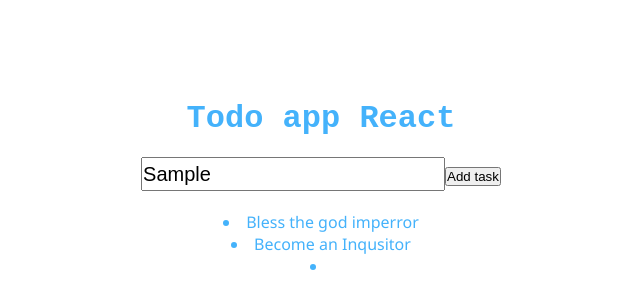
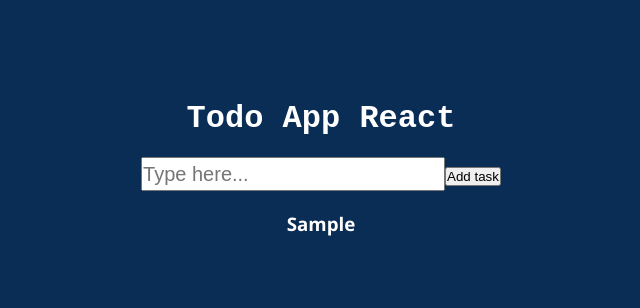
Before and after one commit to markoff96/react_todo, a React (Create React App) app: page / in a window 1280 px wide. Both pictures are taken after typing "Sample" into the empty fields and a click on the button "Add task". Shown: the top 308 px of the page, without its empty margins (319-959 px from the left). Built offline with nearby package versions, Linux system fonts and the light colour scheme.

Commit message:
Create an app ver. 0.1.0

```diff
--- a/src/App.css
+++ b/src/App.css
@@ -2,10 +2,12 @@
 .App {
   text-align: center;
   margin-top: 100px;
-  color: rgb(68, 178, 251);
+  color: white;
 
 }
-
+body{
+  background-color: rgb(10, 45, 86);
+}
 
 .inputField{
   width: 300px;
--- a/src/App.js
+++ b/src/App.js
@@ -1,16 +1,19 @@
+import { useState } from 'react'
 import './App.css'
 import Input from './components/Input'
 import ToDoList from './components/ToDoList'
 
+function App() {
+  const [todos,setTodos] = useState([])
 
-const list = document.getElementsByClassName('list')
+  const addToHandler = (text) => {
+    setTodos([...todos, text])
+  }
 
-
-
-function App() {
   return <div className='App'>
-    <Input />
-    <ToDoList/>
+    <h1>Todo App React</h1>
+    <Input addTodo={addToHandler} />
+    <ToDoList todos={todos} />
   </div>
 
 
--- a/src/components/Input.js
+++ b/src/components/Input.js
@@ -1,30 +1,24 @@
 import {useState } from 'react'
 
-function Input() {
+function Input({addTodo}) {
  const [text, setText] = useState('')
- const [element, setElement]= useState([text])
-
-
- function createNewTask(event) {
+ const createNewTask = (event) => {
     event.preventDefault()
-    setElement([text])
-    console.log(element)
+    addTodo(text)
+    setText('')
   }
 
-
-  return <div className="App">
-    <div className='inputBlock'>
+  return (
       <form onSubmit={createNewTask}>
-        <h1>Todo app React</h1>
-        <input className='inputField' placeholder='Type here...' onChange={(e) => setText(e.target.value)} ></input>
-        <button className='taskButton' type='submit'>Add task</button>
-
+        <input className='inputField'
+               placeholder='Type here...'
+               onChange={(e) => setText(e.target.value)}
+               value={text}
+         />
+        <button type='submit'>Add task</button>
       </form>
-    </div>
-  </div>
+  )
 
 }
 
-
-
 export default Input
--- a/src/components/ToDoList.js
+++ b/src/components/ToDoList.js
@@ -1,13 +1,8 @@
-import { useState } from "react"
-import Input from "./Input"
+import Todo from "./Todo"
 
-function ToDoList() {
+function ToDoList({todos}) {
     return (
-        <div className='list'>
-          <li name="list">Bless the god imperror</li>
-          <li>Become an Inqusitor</li>
-          <li>{}</li>
-        </div>
+       todos.map((todo, index) => <Todo key={index} todo={todo}/>)
     )
 
 
--- /dev/null
+++ b/src/components/Todo.js
@@ -0,0 +1,7 @@
+function Todo({todo}) {
+    return(
+        <h3>{todo}</h3>
+    )
+}
+
+export default Todo
```
